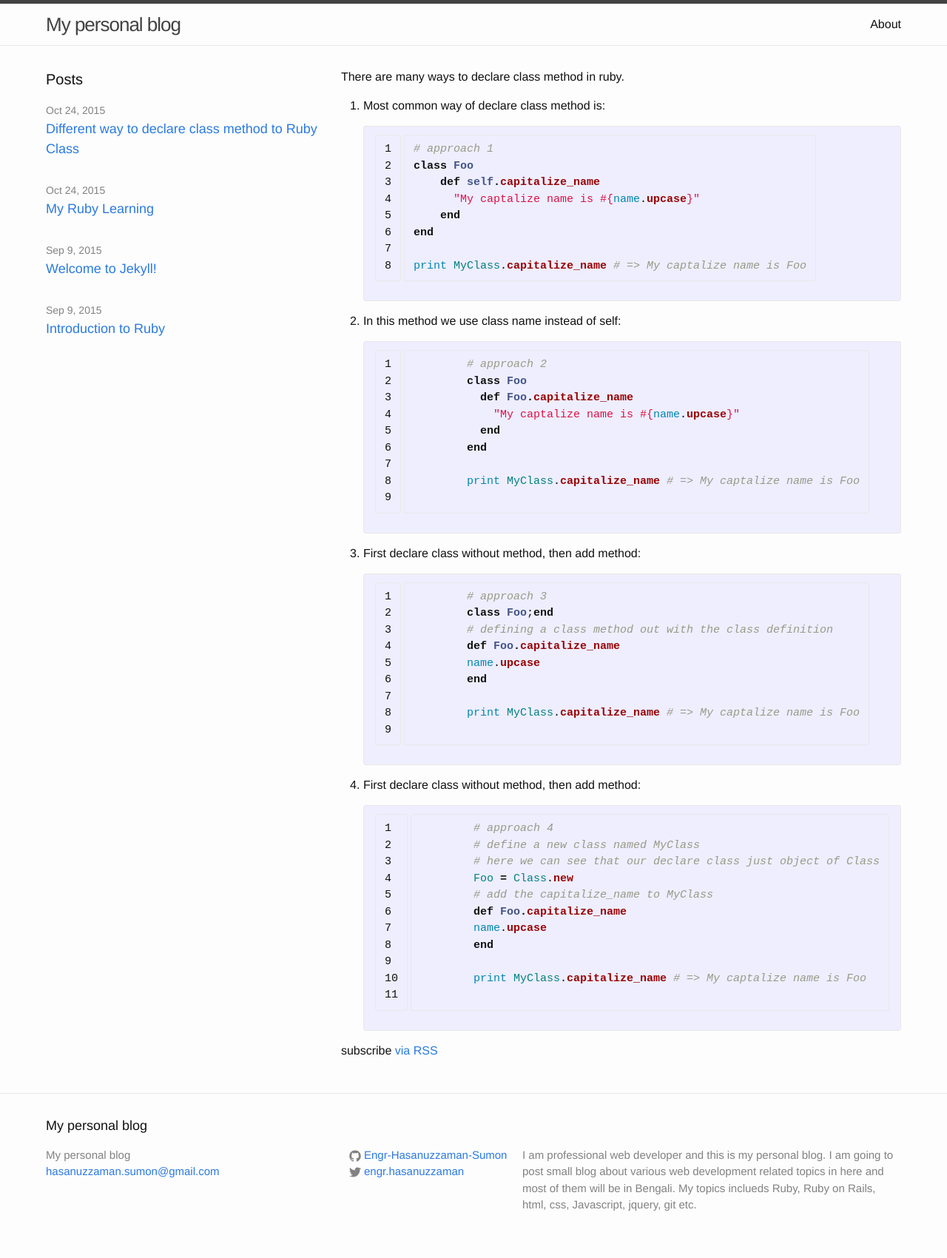
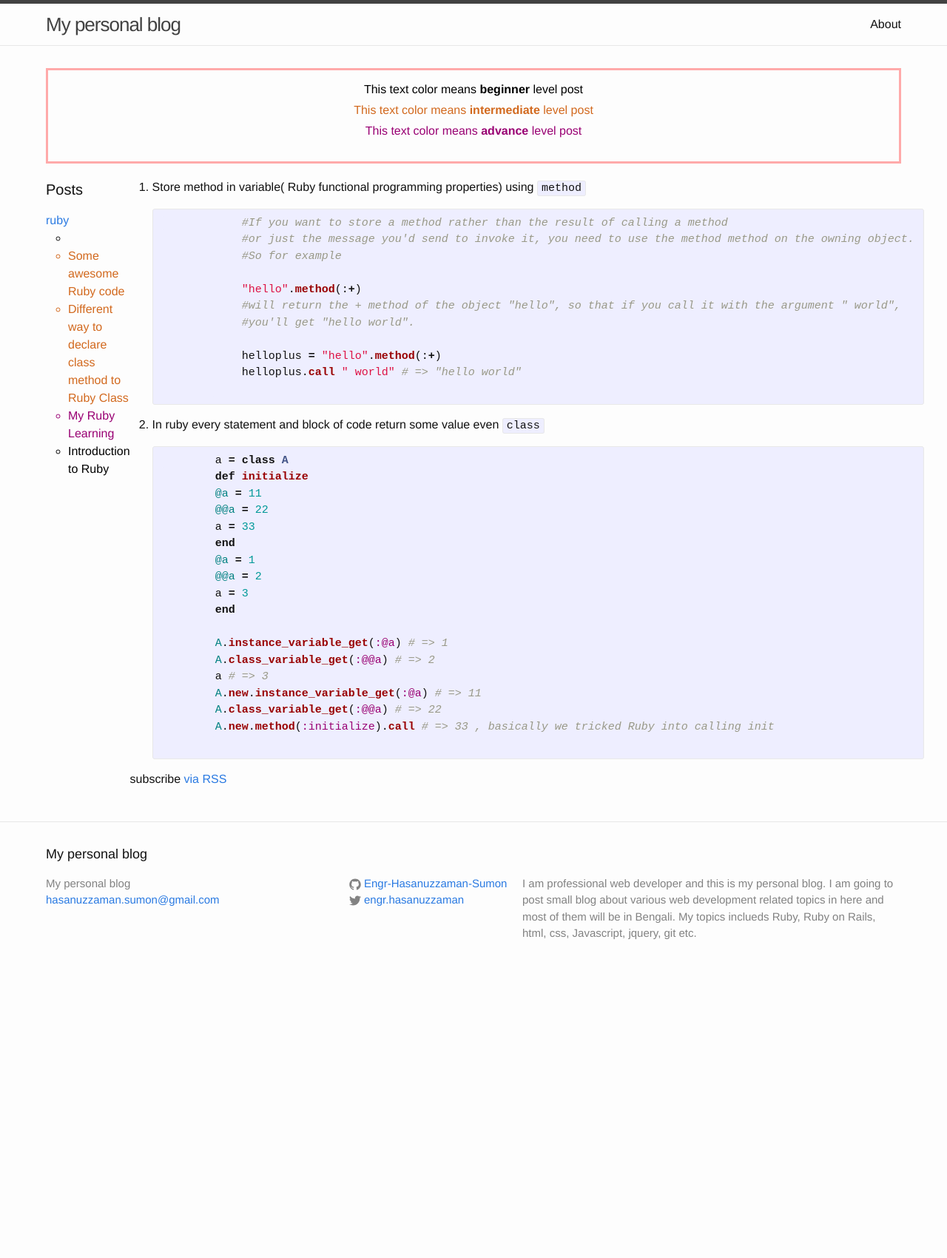
Before and after one commit to Engr-Hasanuzzaman-Sumon/Engr-Hasanuzzaman-Sumon.github.io, a Jekyll site: the page built from index.html, in a window 1280 px wide. Shown: the whole page at 74% size. Built offline with Jekyll 4.4.1, drawn with Linux system fonts in a browser that asks for light colours; after the commit the page ends 1333 px from its top, so only the background shows below that.

Commit message:
- add post

```diff
--- a/_posts/2015-09-09-welcome-to-jekyll.markdown
+++ /dev/null
@@ -1,25 +0,0 @@
----
-layout: post
-title:  "Welcome to Jekyll!"
-date:   2015-09-09 09:44:00
-categories: jekyll update
----
-You’ll find this post in your `_posts` directory. Go ahead and edit it and re-build the site to see your changes. You can rebuild the site in many different ways, but the most common way is to run `jekyll serve`, which launches a web server and auto-regenerates your site when a file is updated.
-
-To add new posts, simply add a file in the `_posts` directory that follows the convention `YYYY-MM-DD-name-of-post.ext` and includes the necessary front matter. Take a look at the source for this post to get an idea about how it works.
-
-Jekyll also offers powerful support for code snippets:
-
-{% highlight ruby %}
-def print_hi(name)
-  puts "Hi, #{name}"
-end
-print_hi('Tom')
-#=> prints 'Hi, Tom' to STDOUT.
-{% endhighlight %}
-
-Check out the [Jekyll docs][jekyll] for more info on how to get the most out of Jekyll. File all bugs/feature requests at [Jekyll’s GitHub repo][jekyll-gh]. If you have questions, you can ask them on [Jekyll’s dedicated Help repository][jekyll-help].
-
-[jekyll]:      http://jekyllrb.com
-[jekyll-gh]:   https://github.com/jekyll/jekyll
-[jekyll-help]: https://github.com/jekyll/jekyll-help
--- a/_posts/2015-10-24-different-way-to-write-class-method.html
+++ b/_posts/2015-10-24-different-way-to-write-class-method.html
@@ -2,7 +2,8 @@
 layout: post
 title:  "Different way to declare class method to Ruby Class"
 date:   2015-10-24 03:03:00
-categories: ruby intermediate
+categories: ruby
+subcategory: intermediate
 ---
 
 <p>There are many ways to declare class method in ruby.</p>
--- a/_posts/2015-10-24-ruby-metaprogramming.html
+++ b/_posts/2015-10-24-ruby-metaprogramming.html
@@ -2,7 +2,8 @@
 layout: post
 title:  "My Ruby Learning"
 date:   2015-10-24 2:44:00
-categories: ruby intermediate
+categories: ruby
+subcategory: advance
 ---
 
 1. Using ruby meta programming always we can add instance variable & method to specific object.
--- /dev/null
+++ b/_posts/2015-10-25-some-awesome-ruby-code.html
@@ -0,0 +1,48 @@
+---
+layout: post
+title:  "Some awesome Ruby code"
+date:   2015-10-25 6:44:00
+categories: ruby
+subcategory: intermediate
+---
+
+<ol>
+    <li>
+        <p>Store method in variable( Ruby functional programming properties) using <code>method</code></p>
+        {% highlight ruby %}
+            #If you want to store a method rather than the result of calling a method
+            #or just the message you'd send to invoke it, you need to use the method method on the owning object.
+            #So for example
+
+            "hello".method(:+)
+            #will return the + method of the object "hello", so that if you call it with the argument " world",
+            #you'll get "hello world".
+
+            helloplus = "hello".method(:+)
+            helloplus.call " world" # => "hello world"
+        {% endhighlight %}
+    </li>
+    <li>
+        <p>In ruby every statement and block of code return some value even  <code>class</code></p>
+        {% highlight ruby %}
+        a = class A
+        def initialize
+        @a = 11
+        @@a = 22
+        a = 33
+        end
+        @a = 1
+        @@a = 2
+        a = 3
+        end
+
+        A.instance_variable_get(:@a) # => 1
+        A.class_variable_get(:@@a) # => 2
+        a # => 3
+        A.new.instance_variable_get(:@a) # => 11
+        A.class_variable_get(:@@a) # => 22
+        A.new.method(:initialize).call # => 33 , basically we tricked Ruby into calling init
+        {% endhighlight %}
+    </li>
+
+</ol>
--- /dev/null
+++ b/_sass/_style.scss
@@ -0,0 +1,33 @@
+/**
+ * my custom style sheet
+ */
+.beginner, .beginner a {
+  color: #000000;
+}
+
+.intermediate, .intermediate a{
+  color: chocolate;
+}
+
+.advance, .advance a{
+  color: #990073;
+}
+
+.home{
+  display: -webkit-box;
+  display: -moz-box;
+  display: -ms-flexbox;
+  display: -webkit-flex;
+  display: flex;
+}
+
+.info-box{
+  border: 3px solid #ffaaaa;
+  text-align: center;
+  padding: 20px 0;
+  margin-bottom: 20px;
+  p{
+    line-height: 0.8;
+    text-decoration: double;
+  }
+}
--- a/css/main.scss
+++ b/css/main.scss
@@ -48,5 +48,6 @@ $on-laptop:        800px;
 @import
         "base",
         "layout",
-        "syntax-highlighting"
+        "syntax-highlighting",
+        "style"
 ;
--- a/index.html
+++ b/index.html
@@ -1,32 +1,27 @@
 ---
 layout: default
 ---
-<style>
-    .home{
-        display: -webkit-box;
-        display: -moz-box;
-        display: -ms-flexbox;
-        display: -webkit-flex;
-        display: flex;
-    }
-    .post-list{
-        /*height: 100%;*/
-        /*float: left;*/
-    }
-</style>
+
+<div class="info-box">
+    <p class="beginner">This text color means <strong>beginner</strong>  level post</p>
+    <p class="intermediate">This text color means <strong>intermediate</strong> level post</p>
+    <p class="advance">This text color means <strong>advance</strong> level post</p>
+</div>
 
 <div class="home">
     <div class="side-bar">
         <h1 class="page-heading">Posts</h1>
 
         <ul class="post-list">
-            {% for post in site.posts %}
-            <li>
-                <span class="post-meta">{{ post.date | date: "%b %-d, %Y" }}</span>
-
-                <p>
-                    <a class="post-link" href="{{ post.url | prepend: site.baseurl }}">{{ post.title }}</a>
-                </p>
+            {% for category in site.categories %}
+            <li><a name="{{ category | first }}">{{ category | first }}</a>
+                <ul>
+                    {% for posts in category %}
+                    {% for post in posts %}
+                    <li class="{{ post.subcategory }}"><a href="{{ post.url }}">{{ post.title }}</a></li>
+                    {% endfor %}
+                    {% endfor %}
+                </ul>
             </li>
             {% endfor %}
         </ul>
```
Also changed, not shown: _posts/2015-09-09-Intorduction-to-ruby.md (+2 -1 lines).
